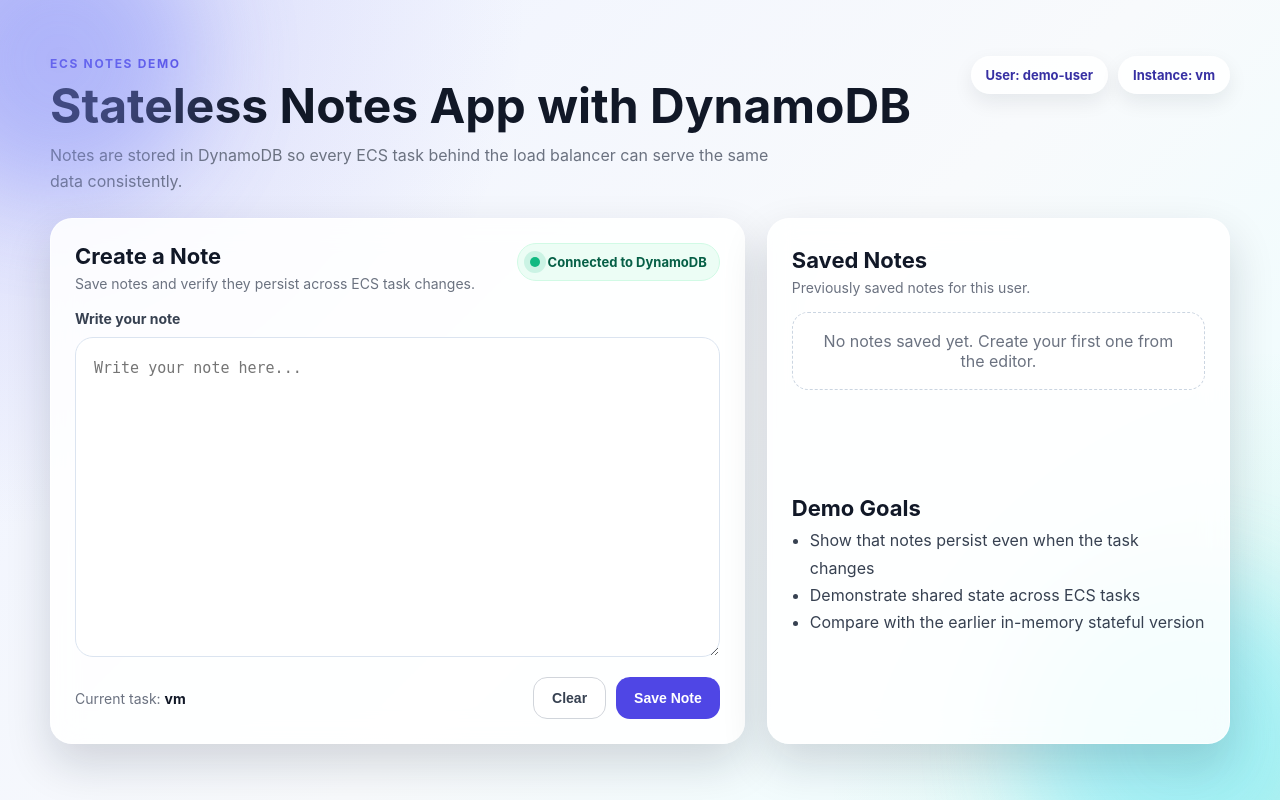
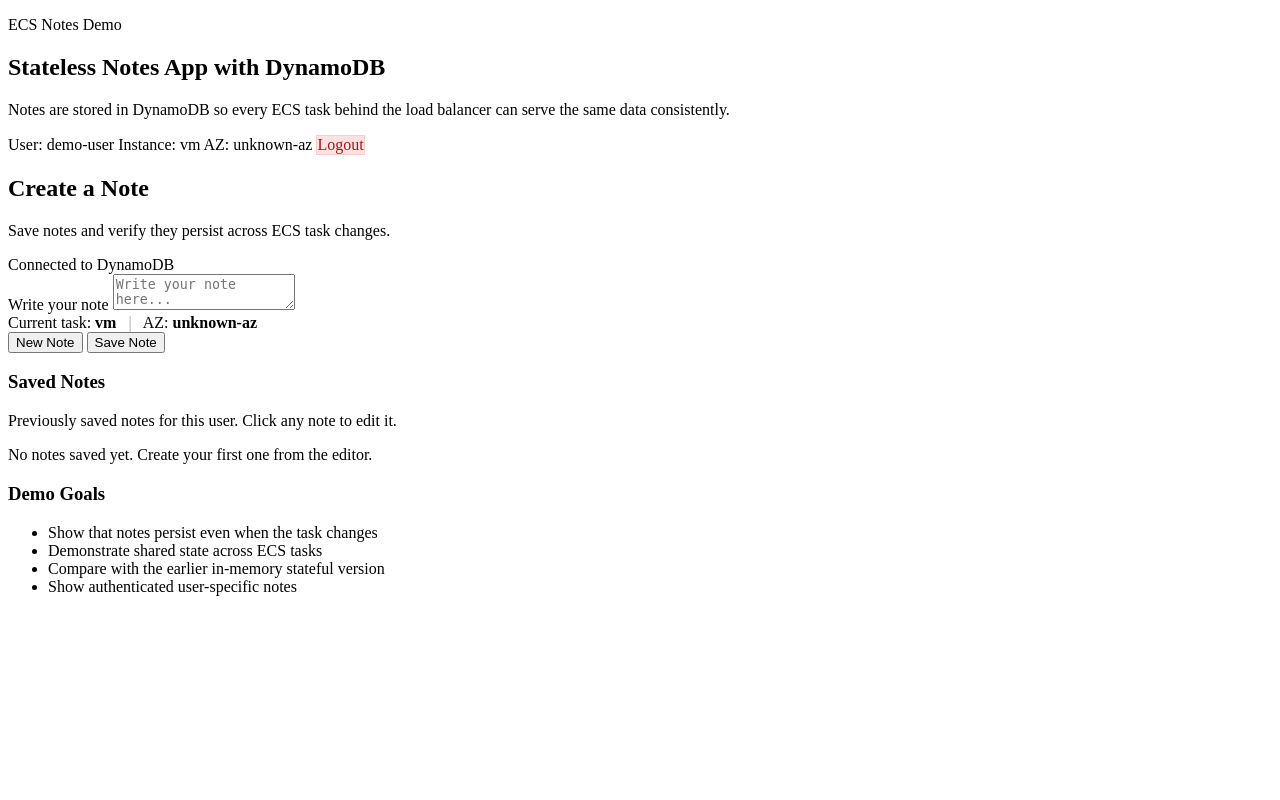
Before and after one commit to Durgathulluru/ecs-notes-app, a Flask app: page / in a window 1280 px wide. Run offline with Flask 3, Linux system fonts and the light colour scheme; data that the repository does not hold is empty.

Commit message:
updated app with logout and change in styles and this app version will be able to edit the saved notes

```diff
--- a/app.py
+++ b/app.py
@@ -1,6 +1,10 @@
 from flask import Flask, render_template, request, redirect, url_for
 import socket
 import os
+import json
+import base64
+import urllib.request
+import urllib.parse
 import boto3
 from datetime import datetime
 from boto3.dynamodb.conditions import Key
@@ -10,11 +14,81 @@
 INSTANCE_ID = socket.gethostname()
 REGION = os.environ.get("AWS_REGION", "us-east-1")
 TABLE_NAME = os.environ.get("DYNAMODB_TABLE", "user_notes")
+COGNITO_DOMAIN = os.environ.get("COGNITO_DOMAIN", "")
+COGNITO_CLIENT_ID = os.environ.get("COGNITO_CLIENT_ID", "")
+LOGOUT_REDIRECT_URI = os.environ.get("LOGOUT_REDIRECT_URI", "https://notes.saithulluru.com")
 
 dynamodb = boto3.resource("dynamodb", region_name=REGION)
 table = dynamodb.Table(TABLE_NAME)
 
-DEFAULT_USER = "demo-user"
+
+def decode_jwt_payload(jwt_token):
+    try:
+        parts = jwt_token.split(".")
+        if len(parts) < 2:
+            return {}
+
+        payload = parts[1]
+        padding = "=" * (-len(payload) % 4)
+        decoded = base64.urlsafe_b64decode(payload + padding)
+        return json.loads(decoded.decode("utf-8"))
+    except Exception:
+        return {}
+
+
+def get_current_user():
+    """
+    For ALB + Cognito authentication, ALB forwards identity headers to the target.
+    We try to read a friendly identity from x-amzn-oidc-data first, then fallback.
+    """
+    oidc_data = request.headers.get("x-amzn-oidc-data", "")
+    oidc_identity = request.headers.get("x-amzn-oidc-identity", "")
+
+    claims = decode_jwt_payload(oidc_data) if oidc_data else {}
+
+    display_user = (
+        claims.get("email")
+        or claims.get("preferred_username")
+        or claims.get("username")
+        or claims.get("name")
+        or oidc_identity
+        or "demo-user"
+    )
+
+    storage_user = (
+        claims.get("sub")
+        or oidc_identity
+        or display_user
+        or "demo-user"
+    )
+
+    return {
+        "display_user": display_user,
+        "storage_user": storage_user,
+        "claims": claims
+    }
+
+
+def get_availability_zone():
+    # First prefer explicit environment variable if you add it later.
+    az = os.environ.get("AWS_AZ")
+    if az:
+        return az
+
+    # Try ECS task metadata endpoint v4.
+    metadata_uri = os.environ.get("ECS_CONTAINER_METADATA_URI_V4")
+    if not metadata_uri:
+        return "unknown-az"
+
+    try:
+        with urllib.request.urlopen(f"{metadata_uri}/task", timeout=2) as response:
+            data = json.loads(response.read().decode("utf-8"))
+            return data.get("AvailabilityZone", "unknown-az")
+    except Exception:
+        return "unknown-az"
+
+
+AVAILABILITY_ZONE = get_availability_zone()
 
 
 def get_notes(user_id):
@@ -25,7 +99,17 @@
     return response.get("Items", [])
 
 
-def save_note(user_id, note_text):
+def get_note(user_id, note_id):
+    response = table.get_item(
+        Key={
+            "user_id": user_id,
+            "note_id": note_id
+        }
+    )
+    return response.get("Item")
+
+
+def create_note(user_id, note_text):
     now = datetime.utcnow()
     note_id = now.isoformat()
     formatted_time = now.strftime("%b %d, %Y — %I:%M %p")
@@ -36,6 +120,28 @@
             "note_id": note_id,
             "note_text": note_text,
             "created_at": formatted_time,
+            "updated_at": formatted_time,
+            "instance_id": INSTANCE_ID
+        }
+    )
+
+
+def update_note(user_id, note_id, note_text):
+    existing = get_note(user_id, note_id)
+    if not existing:
+        create_note(user_id, note_text)
+        return
+
+    now = datetime.utcnow()
+    formatted_time = now.strftime("%b %d, %Y — %I:%M %p")
+
+    table.put_item(
+        Item={
+            "user_id": user_id,
+            "note_id": note_id,
+            "note_text": note_text,
+            "created_at": existing.get("created_at", formatted_time),
+            "updated_at": formatted_time,
             "instance_id": INSTANCE_ID
         }
     )
@@ -43,31 +149,70 @@
 
 @app.route("/")
 def home():
-    notes = get_notes(DEFAULT_USER)
-    current_note = ""
+    user_ctx = get_current_user()
+    storage_user = user_ctx["storage_user"]
+    display_user = user_ctx["display_user"]
+
+    notes = get_notes(storage_user)
+
+    selected_note_id = request.args.get("note_id", "").strip()
+    selected_note = None
+
+    if selected_note_id:
+        selected_note = get_note(storage_user, selected_note_id)
+
+    editor_note_text = selected_note["note_text"] if selected_note else ""
+    editor_note_id = selected_note["note_id"] if selected_note else ""
 
     return render_template(
         "index.html",
         notes=notes,
-        note_text=current_note,
+        note_text=editor_note_text,
+        note_id=editor_note_id,
         instance_id=INSTANCE_ID,
-        user_id=DEFAULT_USER
+        availability_zone=AVAILABILITY_ZONE,
+        user_id=display_user
     )
 
 
 @app.route("/save", methods=["POST"])
 def save():
+    user_ctx = get_current_user()
+    storage_user = user_ctx["storage_user"]
+
     note = request.form.get("note", "").strip()
+    note_id = request.form.get("note_id", "").strip()
 
     if note:
-        save_note(DEFAULT_USER, note)
+        if note_id:
+            update_note(storage_user, note_id, note)
+        else:
+            create_note(storage_user, note)
 
     return redirect(url_for("home"))
 
 
+@app.route("/logout")
+def logout():
+    if not COGNITO_DOMAIN or not COGNITO_CLIENT_ID:
+        return redirect(url_for("home"))
+
+    query = urllib.parse.urlencode({
+        "client_id": COGNITO_CLIENT_ID,
+        "logout_uri": LOGOUT_REDIRECT_URI
+    })
+
+    logout_url = f"https://{COGNITO_DOMAIN}/logout?{query}"
+    return redirect(logout_url)
+
+
 @app.route("/health")
 def health():
-    return {"status": "ok", "instance": INSTANCE_ID}
+    return {
+        "status": "ok",
+        "instance": INSTANCE_ID,
+        "availability_zone": AVAILABILITY_ZONE
+    }
 
 
 if __name__ == "__main__":
--- a/static/css/style.css
+++ b/static/css/style.css
@@ -1,354 +1,37 @@
-:root {
-  --bg: #0f172a;
-  --bg-soft: #111827;
-  --card: rgba(255, 255, 255, 0.88);
-  --text: #111827;
-  --muted: #6b7280;
-  --line: #e5e7eb;
-  --primary: #4f46e5;
-  --primary-hover: #4338ca;
-  --secondary: #eef2ff;
-  --success: #10b981;
-  --shadow: 0 20px 45px rgba(15, 23, 42, 0.16);
-  --radius: 22px;
+.chip-link {
+  text-decoration: none;
+  display: inline-block;
 }
 
-* {
-  box-sizing: border-box;
+.danger-chip {
+  color: #991b1b;
+  background: #fee2e2;
+  border: 1px solid #fecaca;
 }
 
-html, body {
-  margin: 0;
-  min-height: 100%;
-  font-family: Inter, Arial, Helvetica, sans-serif;
-  color: var(--text);
-  background:
-    radial-gradient(circle at top left, rgba(79, 70, 229, 0.18), transparent 35%),
-    radial-gradient(circle at bottom right, rgba(16, 185, 129, 0.14), transparent 30%),
-    linear-gradient(135deg, #eef2ff, #f8fafc 55%, #ecfeff);
+.danger-chip:hover {
+  background: #fecaca;
 }
 
-body {
-  position: relative;
-  overflow-x: hidden;
-}
-
-.bg-orb {
-  position: fixed;
-  border-radius: 999px;
-  filter: blur(50px);
-  opacity: 0.45;
-  pointer-events: none;
-}
-
-.orb-1 {
-  width: 280px;
-  height: 280px;
-  background: #818cf8;
-  top: -80px;
-  left: -80px;
-}
-
-.orb-2 {
-  width: 320px;
-  height: 320px;
-  background: #67e8f9;
-  bottom: -100px;
-  right: -60px;
-}
-
-.page {
-  min-height: 100vh;
-  display: grid;
-  place-items: center;
-  padding: 32px 18px;
-}
-
-.app-shell {
-  width: min(1180px, 100%);
-}
-
-.hero {
-  display: flex;
-  justify-content: space-between;
-  gap: 20px;
-  align-items: flex-start;
-  margin-bottom: 24px;
-}
-
-.eyebrow {
-  margin: 0 0 10px;
-  text-transform: uppercase;
-  letter-spacing: 0.14em;
-  font-size: 12px;
-  font-weight: 700;
-  color: var(--primary);
-}
-
-.hero h1 {
-  margin: 0 0 12px;
-  font-size: clamp(30px, 5vw, 48px);
-  line-height: 1.05;
-}
-
-.hero-text {
-  margin: 0;
-  max-width: 720px;
-  color: var(--muted);
-  font-size: 16px;
-  line-height: 1.6;
-}
-
-.hero-badges {
-  display: flex;
-  gap: 10px;
-  flex-wrap: wrap;
-  justify-content: flex-end;
-}
-
-.chip {
-  background: rgba(255, 255, 255, 0.85);
-  border: 1px solid rgba(255, 255, 255, 0.7);
-  box-shadow: 0 8px 20px rgba(15, 23, 42, 0.08);
-  border-radius: 999px;
-  padding: 10px 14px;
-  font-size: 13px;
-  font-weight: 700;
-  color: #3730a3;
-}
-
-.content-grid {
-  display: grid;
-  grid-template-columns: 1.5fr 1fr;
-  gap: 22px;
-}
-
-.card {
-  background: var(--card);
-  backdrop-filter: blur(14px);
-  border: 1px solid rgba(255, 255, 255, 0.7);
-  border-radius: var(--radius);
-  box-shadow: var(--shadow);
-}
-
-.editor-card,
-.side-card {
-  padding: 24px;
-}
-
-.card-header {
-  display: flex;
-  justify-content: space-between;
-  gap: 18px;
-  align-items: flex-start;
-  margin-bottom: 18px;
-}
-
-.card-header h2,
-.side-block h3 {
-  margin: 0 0 6px;
-  font-size: 22px;
-}
-
-.card-header p,
-.side-block p {
-  margin: 0;
-  color: var(--muted);
-  font-size: 14px;
-}
-
-.status-wrap {
-  display: flex;
-  gap: 8px;
-  align-items: center;
-  white-space: nowrap;
-  color: #065f46;
-  font-size: 13px;
-  font-weight: 700;
-  background: #ecfdf5;
-  border: 1px solid #d1fae5;
-  padding: 10px 12px;
-  border-radius: 999px;
-}
-
-.status-dot {
-  width: 10px;
-  height: 10px;
-  border-radius: 999px;
-  background: var(--success);
-  box-shadow: 0 0 0 6px rgba(16, 185, 129, 0.15);
-}
-
-.label {
-  display: block;
-  margin-bottom: 10px;
-  font-size: 14px;
-  font-weight: 700;
-  color: #374151;
-}
-
-textarea {
-  width: 100%;
-  min-height: 320px;
-  padding: 18px;
-  border-radius: 18px;
-  border: 1px solid #dbe4f0;
-  background: rgba(255, 255, 255, 0.86);
-  font-size: 15px;
-  line-height: 1.6;
-  resize: vertical;
-  outline: none;
+.link-card {
+  text-decoration: none;
+  color: inherit;
   transition: 0.2s ease;
 }
 
-textarea:focus {
-  border-color: #818cf8;
-  box-shadow: 0 0 0 4px rgba(99, 102, 241, 0.14);
+.link-card:hover {
+  transform: translateY(-2px);
+  border-color: #c7d2fe;
+  box-shadow: 0 10px 22px rgba(15, 23, 42, 0.08);
 }
 
-.editor-footer {
-  margin-top: 16px;
-  display: flex;
-  justify-content: space-between;
-  gap: 14px;
-  flex-wrap: wrap;
-  align-items: center;
+.selected-note {
+  border-color: #818cf8;
+  box-shadow: 0 0 0 3px rgba(99, 102, 241, 0.10);
 }
 
-.meta-line {
-  color: var(--muted);
-  font-size: 14px;
+.meta-separator {
+  display: inline-block;
+  margin: 0 8px;
+  color: #9ca3af;
 }
-
-.meta-line strong {
-  color: #111827;
-}
-
-.button-group {
-  display: flex;
-  gap: 10px;
-}
-
-.btn {
-  border: none;
-  border-radius: 14px;
-  padding: 12px 18px;
-  font-size: 14px;
-  font-weight: 700;
-  cursor: pointer;
-  transition: 0.2s ease;
-}
-
-.btn-primary {
-  background: var(--primary);
-  color: white;
-}
-
-.btn-primary:hover {
-  background: var(--primary-hover);
-  transform: translateY(-1px);
-}
-
-.btn-secondary {
-  background: white;
-  color: #374151;
-  border: 1px solid #d1d5db;
-}
-
-.btn-secondary:hover {
-  background: #f9fafb;
-}
-
-.side-card {
-  display: grid;
-  gap: 18px;
-}
-
-.side-block {
-  padding: 4px 0;
-}
-
-.notes-list {
-  display: grid;
-  gap: 14px;
-  margin-top: 16px;
-}
-
-.note-list-item {
-  border: 1px solid #e5e7eb;
-  background: rgba(255, 255, 255, 0.72);
-  border-radius: 16px;
-  padding: 14px 16px;
-  box-shadow: 0 8px 18px rgba(15, 23, 42, 0.06);
-}
-
-.note-list-top {
-  display: flex;
-  justify-content: space-between;
-  gap: 12px;
-  align-items: center;
-  margin-bottom: 8px;
-}
-
-.note-badge {
-  display: inline-block;
-  background: #eef2ff;
-  color: #3730a3;
-  border-radius: 999px;
-  padding: 6px 10px;
-  font-size: 12px;
-  font-weight: 700;
-}
-
-.note-time {
-  color: var(--muted);
-  font-size: 12px;
-  font-weight: 600;
-  text-align: right;
-}
-
-.note-preview {
-  color: #111827;
-  font-size: 14px;
-  line-height: 1.6;
-  white-space: pre-wrap;
-  word-break: break-word;
-  margin-bottom: 8px;
-}
-
-.note-meta {
-  color: var(--muted);
-  font-size: 12px;
-}
-
-.empty-notes {
-  padding: 18px;
-  border-radius: 16px;
-  border: 1px dashed #cbd5e1;
-  color: var(--muted);
-  background: rgba(255, 255, 255, 0.6);
-  text-align: center;
-}
-
-.demo-list {
-  margin: 0;
-  padding-left: 18px;
-  color: #374151;
-  line-height: 1.7;
-}
-
-@media (max-width: 900px) {
-  .hero,
-  .content-grid {
-    grid-template-columns: 1fr;
-    display: grid;
-  }
-
-  .hero-badges {
-    justify-content: flex-start;
-  }
-
-  textarea {
-    min-height: 260px;
-  }
-}
--- a/static/js/app.js
+++ b/static/js/app.js
@@ -1,12 +1,17 @@
 const textarea = document.getElementById("note");
 const clearBtn = document.getElementById("clear-btn");
 const saveStatus = document.getElementById("save-status");
+const noteIdInput = document.getElementById("note_id");
 
 if (clearBtn && textarea) {
   clearBtn.addEventListener("click", () => {
     textarea.value = "";
+    if (noteIdInput) {
+      noteIdInput.value = "";
+    }
     if (saveStatus) {
-      saveStatus.textContent = "Editor cleared locally";
+      saveStatus.textContent = "Ready to create a new note";
     }
+    window.history.replaceState({}, "", "/");
   });
 }
--- a/templates/index.html
+++ b/templates/index.html
@@ -24,6 +24,8 @@
         <div class="hero-badges">
           <span class="chip">User: {{ user_id }}</span>
           <span class="chip">Instance: {{ instance_id }}</span>
+          <span class="chip">AZ: {{ availability_zone }}</span>
+          <a class="chip chip-link danger-chip" href="{{ url_for('logout') }}">Logout</a>
         </div>
       </div>
 
@@ -31,7 +33,7 @@
         <div class="card editor-card">
           <div class="card-header">
             <div>
-              <h2>Create a Note</h2>
+              <h2>{% if note_id %}Edit Note{% else %}Create a Note{% endif %}</h2>
               <p>Save notes and verify they persist across ECS task changes.</p>
             </div>
             <div class="status-wrap">
@@ -41,6 +43,8 @@
           </div>
 
           <form method="POST" action="/save" id="note-form">
+            <input type="hidden" name="note_id" id="note_id" value="{{ note_id }}">
+
             <label for="note" class="label">Write your note</label>
             <textarea
               id="note"
@@ -52,11 +56,16 @@
               <div class="meta-line">
                 <span>Current task:</span>
                 <strong>{{ instance_id }}</strong>
+                <span class="meta-separator">|</span>
+                <span>AZ:</span>
+                <strong>{{ availability_zone }}</strong>
               </div>
 
               <div class="button-group">
-                <button type="button" class="btn btn-secondary" id="clear-btn">Clear</button>
-                <button type="submit" class="btn btn-primary">Save Note</button>
+                <button type="button" class="btn btn-secondary" id="clear-btn">New Note</button>
+                <button type="submit" class="btn btn-primary">
+                  {% if note_id %}Update Note{% else %}Save Note{% endif %}
+                </button>
               </div>
             </div>
           </form>
@@ -65,19 +74,20 @@
         <div class="card side-card">
           <div class="side-block">
             <h3>Saved Notes</h3>
-            <p>Previously saved notes for this user.</p>
+            <p>Previously saved notes for this user. Click any note to edit it.</p>
 
             <div class="notes-list">
               {% if notes %}
                 {% for note in notes %}
-                  <div class="note-list-item">
+                  <a class="note-list-item link-card {% if note.note_id == note_id %}selected-note{% endif %}"
+                     href="{{ url_for('home', note_id=note.note_id) }}">
                     <div class="note-list-top">
-                      <span class="note-badge">Saved</span>
-                      <span class="note-time">{{ note.created_at }}</span>
+                      <span class="note-badge">{% if note.note_id == note_id %}Editing{% else %}Saved{% endif %}</span>
+                      <span class="note-time">{{ note.updated_at or note.created_at }}</span>
                     </div>
                     <div class="note-preview">{{ note.note_text }}</div>
-                    <div class="note-meta">Task that wrote it: {{ note.instance_id }}</div>
-                  </div>
+                    <div class="note-meta">Task that last wrote it: {{ note.instance_id }}</div>
+                  </a>
                 {% endfor %}
               {% else %}
                 <div class="empty-notes">
@@ -93,6 +103,7 @@
               <li>Show that notes persist even when the task changes</li>
               <li>Demonstrate shared state across ECS tasks</li>
               <li>Compare with the earlier in-memory stateful version</li>
+              <li>Show authenticated user-specific notes</li>
             </ul>
           </div>
         </div>
```
